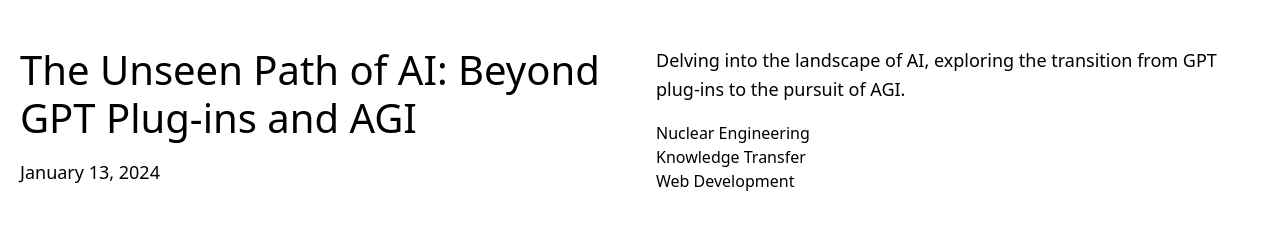
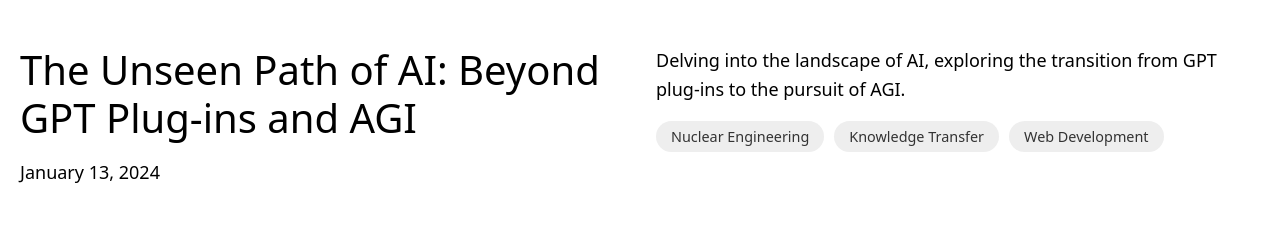
Before and after one commit to ebowwa/acceleration-blog, a Next.js app: page / in a window 1280 px wide. Shown: the part 1300-1543 px from the top of the page. Built offline with nearby package versions, Linux system fonts and the light colour scheme.

Commit message:
tags update 6

```diff
--- a/components/hero-post.tsx
+++ b/components/hero-post.tsx
@@ -1,24 +1,28 @@
-import DateFormatter from './date-formatter'
-import CoverImage from './cover-image'
-import Link from 'next/link'
+// components/hero-post.tsx
+import DateFormatter from './date-formatter';
+import CoverImage from './cover-image';
+import Link from 'next/link';
 
-type Props = {
-  title: string
-  coverImage: string
-  date: string
-  excerpt: string
-  tags: string[] // Replaced author with tags
-  slug: string
-}
+// Props type definition including tags and styles
+type HeroPostProps = {
+  title: string;
+  coverImage: string;
+  date: string;
+  tags: string[]; // Include tags in the props
+  slug: string;
+  excerpt: string;
+  tagStyles: { [key: string]: string }; // CSS module for styling tags
+};
 
 const HeroPost = ({
   title,
   coverImage,
   date,
+  tags,
+  slug,
   excerpt,
-  tags, // Updated to use tags
-  slug,
-}: Props) => {
+  tagStyles,
+}: HeroPostProps) => {
   return (
     <section>
       <div className="mb-8 md:mb-16">
@@ -27,11 +31,7 @@
       <div className="md:grid md:grid-cols-2 md:gap-x-16 lg:gap-x-8 mb-20 md:mb-28">
         <div>
           <h3 className="mb-4 text-4xl lg:text-5xl leading-tight">
-            <Link
-              as={`/posts/${slug}`}
-              href="/posts/[slug]"
-              className="hover:underline"
-            >
+            <Link as={`/posts/${slug}`} href="/posts/[slug]" className="hover:underline">
               {title}
             </Link>
           </h3>
@@ -41,16 +41,16 @@
                     </div>
                     <div>
                       <p className="text-lg leading-relaxed mb-4">{excerpt}</p>
-          {/* Display tags */}
-          <ul>
+                      {/* Render the tags as styled bubbles */}
+                      <div className={tagStyles.tagContainer}>
                         {tags.map(tag => (
-              <li key={tag}>{tag}</li>
+                          <span key={tag} className={tagStyles.tagBubble}>{tag}</span>
                         ))}
-          </ul>
+                      </div>
                     </div>
                   </div>
                 </section>
-  )
-}
+              );
+            };
 
-export default HeroPost
+            export default HeroPost;
--- a/pages/index.tsx
+++ b/pages/index.tsx
@@ -1,20 +1,23 @@
-import Container from '../components/container'
-import MoreStories from '../components/more-stories'
-import HeroPost from '../components/hero-post'
-import Intro from '../components/intro'
-import Layout from '../components/layout'
-import { getAllPosts } from '../lib/api'
-import Head from 'next/head'
-import { CMS_NAME } from '../lib/constants'
-import Post from '../interfaces/post'
+// Importing necessary components and styles
+import Container from '../components/container';
+import MoreStories from '../components/more-stories';
+import HeroPost from '../components/hero-post';
+import Intro from '../components/intro';
+import Layout from '../components/layout';
+import { getAllPosts } from '../lib/api';
+import Head from 'next/head';
+import { CMS_NAME } from '../lib/constants';
+import Post from '../interfaces/post';
+import styles from '../styles/Tags.module.css'; // Import the CSS module for tags
 
 type Props = {
-  allPosts: Post[]
-}
+  allPosts: Post[];
+};
 
 export default function Index({ allPosts }: Props) {
-  const heroPost = allPosts[0]
-  const morePosts = allPosts.slice(1)
+  const heroPost = allPosts[0]; // First post as the hero post
+  const morePosts = allPosts.slice(1); // Remaining posts
+
   return (
     <>
       <Layout>
@@ -28,16 +31,17 @@
               title={heroPost.title}
               coverImage={heroPost.coverImage}
               date={heroPost.date}
-              tags={heroPost.tags}
+              tags={heroPost.tags} // Pass tags to HeroPost
               slug={heroPost.slug}
               excerpt={heroPost.excerpt}
+              tagStyles={styles} // Pass the CSS module for tag styling
             />
           )}
           {morePosts.length > 0 && <MoreStories posts={morePosts} />}
         </Container>
       </Layout>
     </>
-  )
+  );
 }
 
 export const getStaticProps = async () => {
@@ -45,12 +49,12 @@
     'title',
     'date',
     'slug',
-    'tags',
+    'tags', // Ensure tags are included in the fetched data
     'coverImage',
     'excerpt',
-  ])
+  ]);
 
   return {
     props: { allPosts },
-  }
-}
+  };
+};
--- /dev/null
+++ b/styles/Tags.module.css
@@ -0,0 +1,16 @@
+/* styles/Tags.module.css */
+.tagContainer {
+  display: flex;
+  flex-wrap: wrap;
+  gap: 10px;
+  margin-top: 10px;
+}
+
+.tagBubble {
+  background-color: #eee;
+  border-radius: 20px;
+  padding: 5px 15px;
+  text-align: center;
+  font-size: 0.9em;
+  color: #333;
+}
```
Lines whose indentation alone changed are shown as unchanged.
